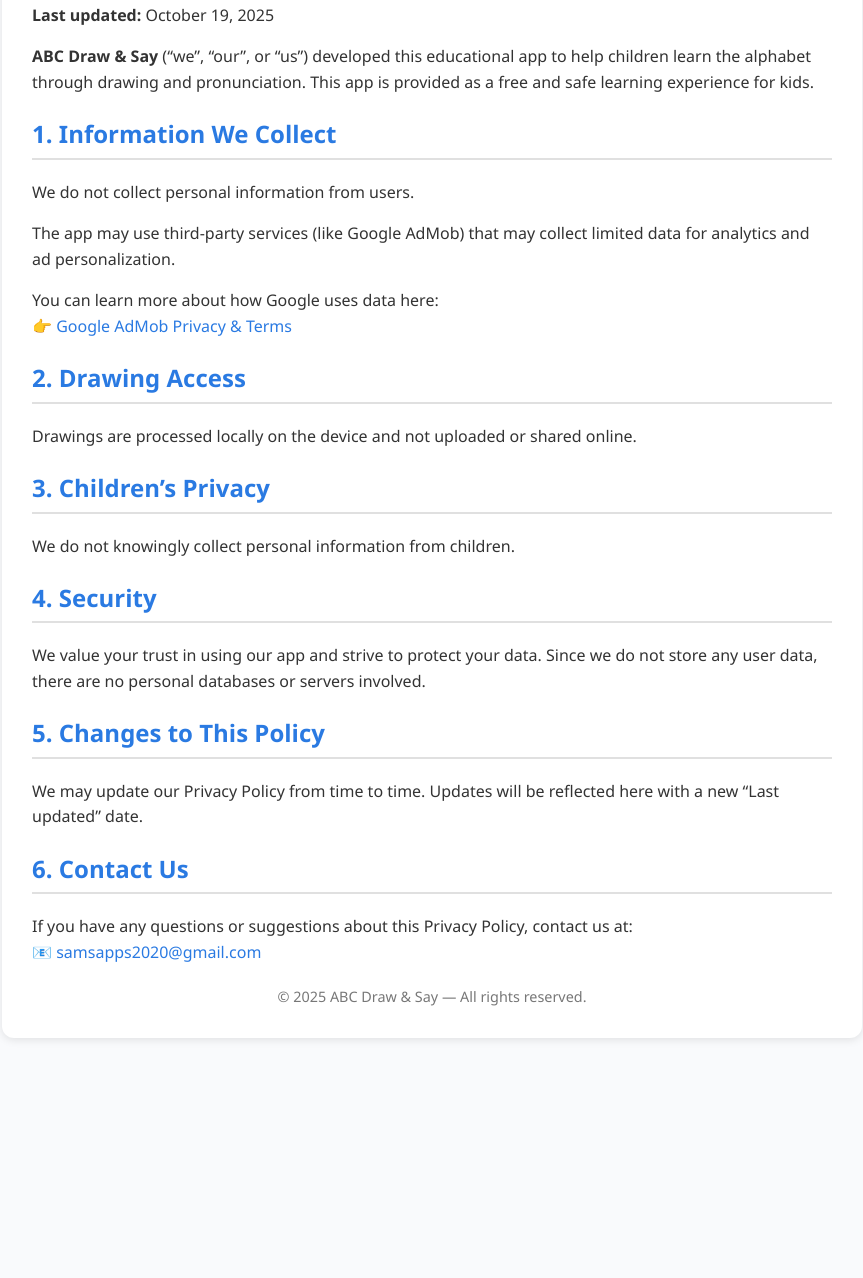
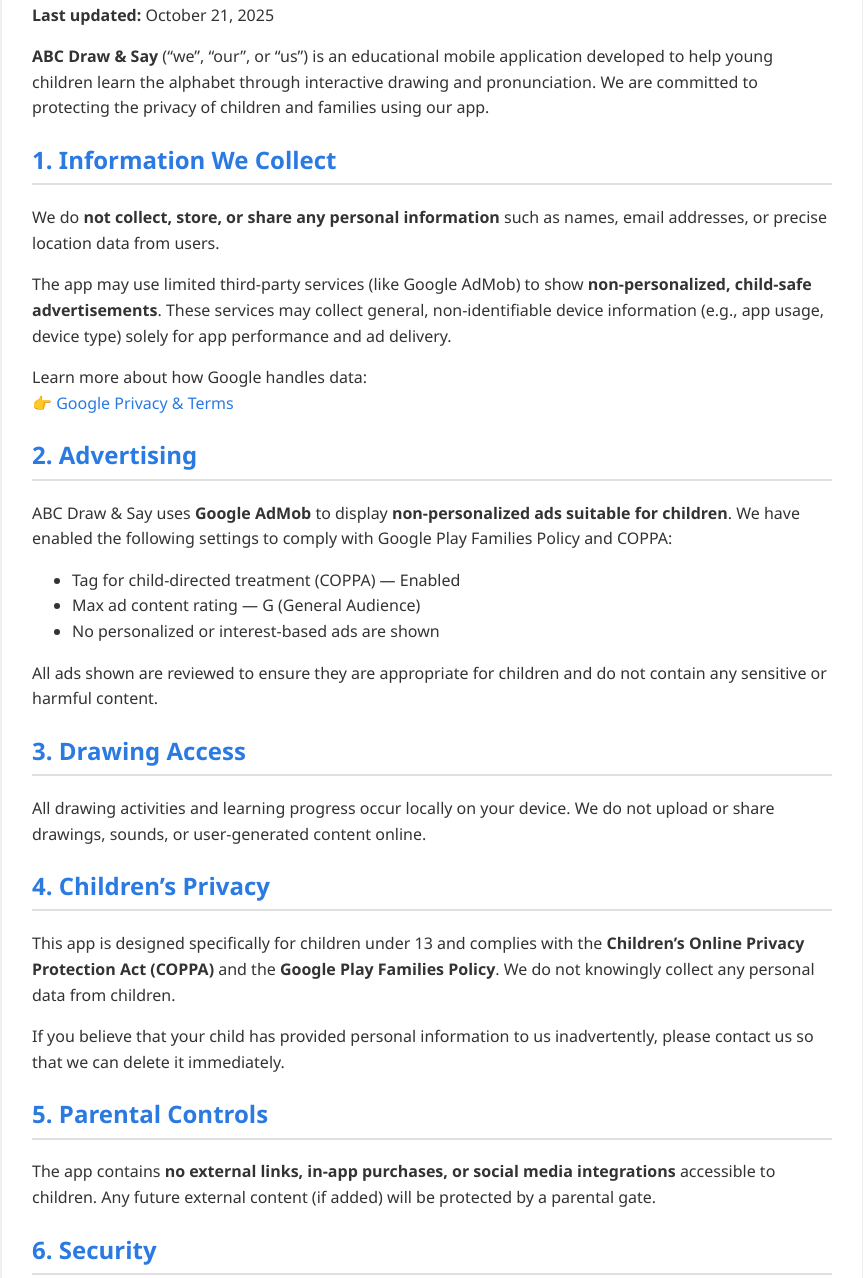
Before and after one commit to sampath0520/abc-draw-and-say-privacy-policy, a plain HTML site: page index.html in a window 1280 px wide. Shown: the part 136-1414 px from the top of the page, without its empty margins (208-1071 px from the left). Before the commit the page ends 1194 px from the top, so only its background shows below. Drawn offline with Linux system fonts and the light colour scheme.

Commit message:
Revise privacy policy and update last modified date
Updated the privacy policy to reflect changes in data handling and compliance.

```diff
--- a/index.html
+++ b/index.html
@@ -52,30 +52,43 @@
 <body>
   <div class="container">
     <h1>Privacy Policy for ABC Draw &amp; Say</h1>
-    <p><strong>Last updated:</strong> October 19, 2025</p>
+    <p><strong>Last updated:</strong> October 21, 2025</p>
 
-    <p><strong>ABC Draw &amp; Say</strong> (“we”, “our”, or “us”) developed this educational app to help children learn the alphabet through drawing and pronunciation. This app is provided as a free and safe learning experience for kids.</p>
+    <p><strong>ABC Draw &amp; Say</strong> (“we”, “our”, or “us”) is an educational mobile application developed to help young children learn the alphabet through interactive drawing and pronunciation. We are committed to protecting the privacy of children and families using our app.</p>
 
     <h2>1. Information We Collect</h2>
-    <p>We do not collect personal information from users.</p>
-    <p>The app may use third-party services (like Google AdMob) that may collect limited data for analytics and ad personalization.</p>
-    <p>You can learn more about how Google uses data here:<br>
-    👉 <a href="https://policies.google.com/privacy" target="_blank">Google AdMob Privacy &amp; Terms</a></p>
+    <p>We do <strong>not collect, store, or share any personal information</strong> such as names, email addresses, or precise location data from users.</p>
+    <p>The app may use limited third-party services (like Google AdMob) to show <strong>non-personalized, child-safe advertisements</strong>. These services may collect general, non-identifiable device information (e.g., app usage, device type) solely for app performance and ad delivery.</p>
+    <p>Learn more about how Google handles data:<br>
+    👉 <a href="https://policies.google.com/privacy" target="_blank" rel="noopener noreferrer">Google Privacy &amp; Terms</a></p>
 
-    <h2>2. Drawing Access</h2>
-    <p>Drawings are processed locally on the device and not uploaded or shared online.</p>
+    <h2>2. Advertising</h2>
+    <p>ABC Draw &amp; Say uses <strong>Google AdMob</strong> to display <strong>non-personalized ads suitable for children</strong>. We have enabled the following settings to comply with Google Play Families Policy and COPPA:</p>
+    <ul>
+      <li>Tag for child-directed treatment (COPPA) — Enabled</li>
+      <li>Max ad content rating — G (General Audience)</li>
+      <li>No personalized or interest-based ads are shown</li>
+    </ul>
+    <p>All ads shown are reviewed to ensure they are appropriate for children and do not contain any sensitive or harmful content.</p>
 
-    <h2>3. Children’s Privacy</h2>
-    <p>We do not knowingly collect personal information from children.</p>
+    <h2>3. Drawing Access</h2>
+    <p>All drawing activities and learning progress occur locally on your device. We do not upload or share drawings, sounds, or user-generated content online.</p>
 
-    <h2>4. Security</h2>
-    <p>We value your trust in using our app and strive to protect your data. Since we do not store any user data, there are no personal databases or servers involved.</p>
+    <h2>4. Children’s Privacy</h2>
+    <p>This app is designed specifically for children under 13 and complies with the <strong>Children’s Online Privacy Protection Act (COPPA)</strong> and the <strong>Google Play Families Policy</strong>. We do not knowingly collect any personal data from children.</p>
+    <p>If you believe that your child has provided personal information to us inadvertently, please contact us so that we can delete it immediately.</p>
 
-    <h2>5. Changes to This Policy</h2>
-    <p>We may update our Privacy Policy from time to time. Updates will be reflected here with a new “Last updated” date.</p>
+    <h2>5. Parental Controls</h2>
+    <p>The app contains <strong>no external links, in-app purchases, or social media integrations</strong> accessible to children. Any future external content (if added) will be protected by a parental gate.</p>
 
-    <h2>6. Contact Us</h2>
-    <p>If you have any questions or suggestions about this Privacy Policy, contact us at:<br>
+    <h2>6. Security</h2>
+    <p>We value your trust in using our app. Although we do not collect user data, we ensure that any third-party service we use follows strict data protection and security standards.</p>
+
+    <h2>7. Changes to This Policy</h2>
+    <p>We may update our Privacy Policy periodically. Any changes will be posted here with an updated “Last updated” date. We recommend reviewing this page occasionally for updates.</p>
+
+    <h2>8. Contact Us</h2>
+    <p>If you have any questions, concerns, or suggestions about this Privacy Policy, please contact us at:<br>
     📧 <a href="mailto:samsapps2020@gmail.com">samsapps2020@gmail.com</a></p>
 
     <div class="footer">
```
